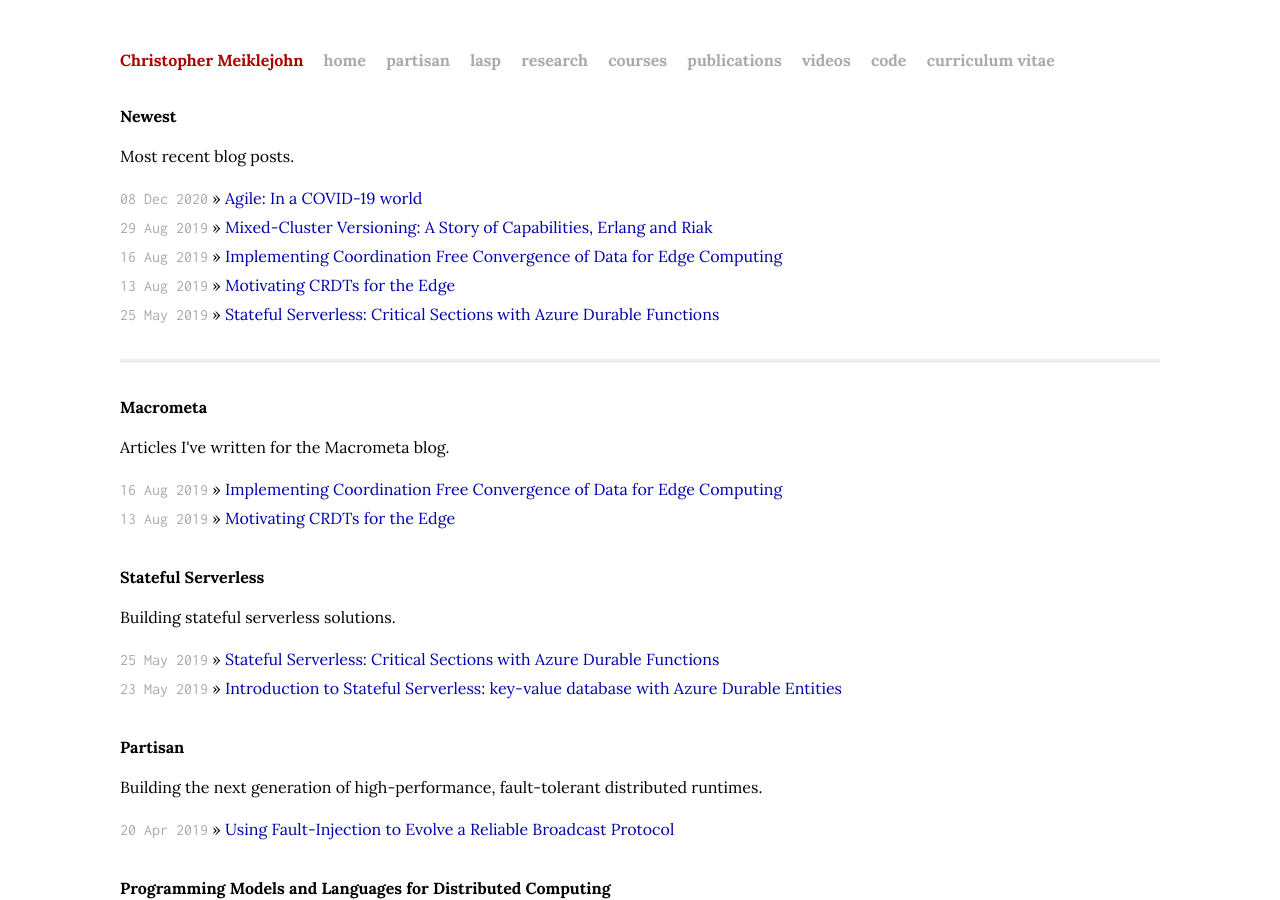
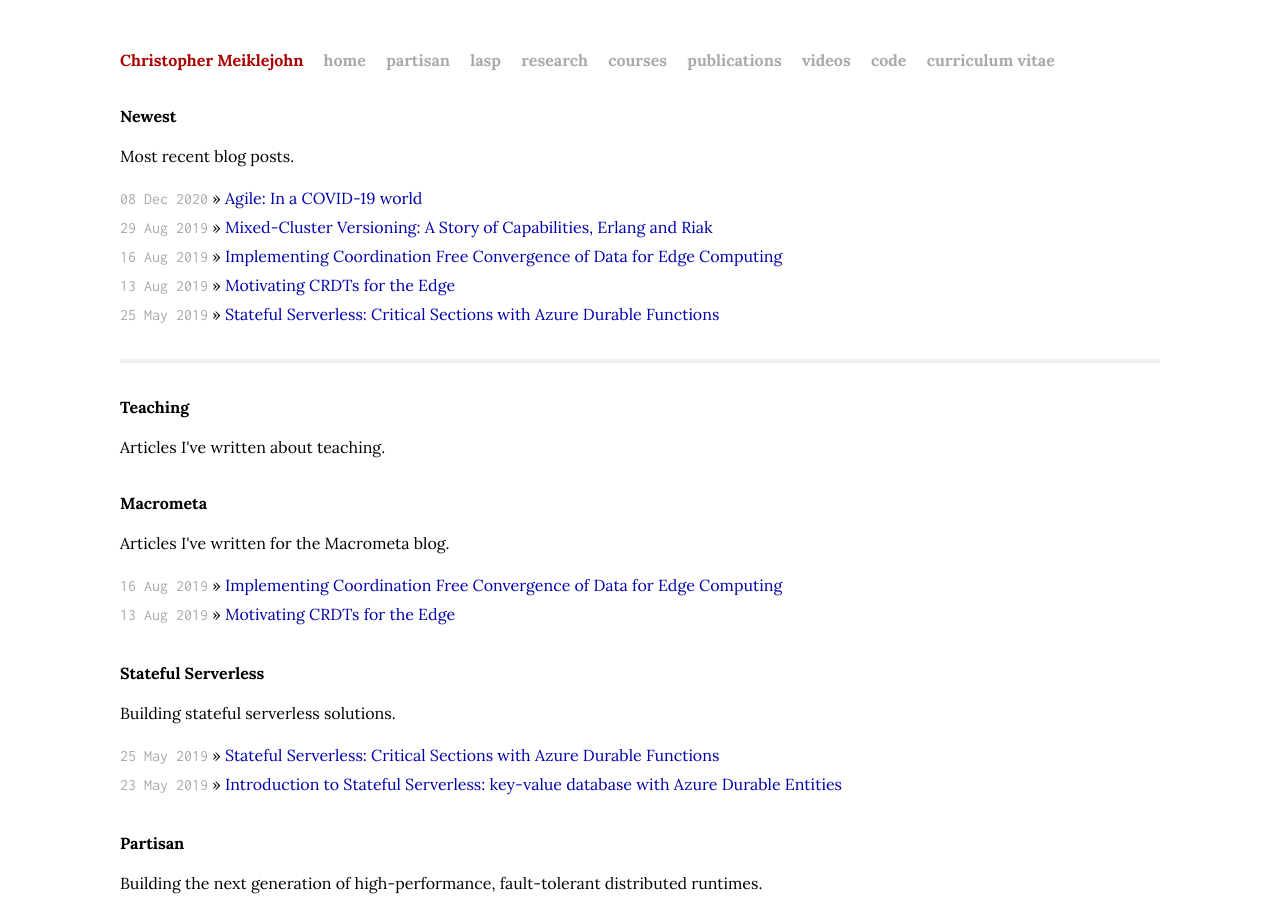
Before and after one commit to cmeiklejohn/cmeiklejohn.github.io, a Jekyll site: the page built from index.html, in a window 1280 px wide and 900 px high. Built offline with Jekyll 4.4.1, drawn with Linux system fonts in a browser that asks for light colours; some web fonts are replaced.

Commit message:
Add teaching section.

```diff
--- a/index.html
+++ b/index.html
@@ -9,6 +9,16 @@
   <ul class="new posts">
     {% for post in site.posts limit:5 %}
       <li><span>{{ post.date | date_to_string }}</span> &raquo; <a href="{{ post.url }}">{{ post.title }}</a></li>
+    {% endfor %}
+  </ul>
+
+  <h1>Teaching</h1>
+  <p>Articles I've written about teaching.</p>
+  <ul class="posts">
+    {% for post in site.posts %}
+      {% if post.group == "teaching" %}
+      <li><span>{{ post.date | date_to_string }}</span> &raquo; <a href="{{ post.url }}">{{ post.title }}</a></li>
+      {% endif %}
     {% endfor %}
   </ul>
 
```
